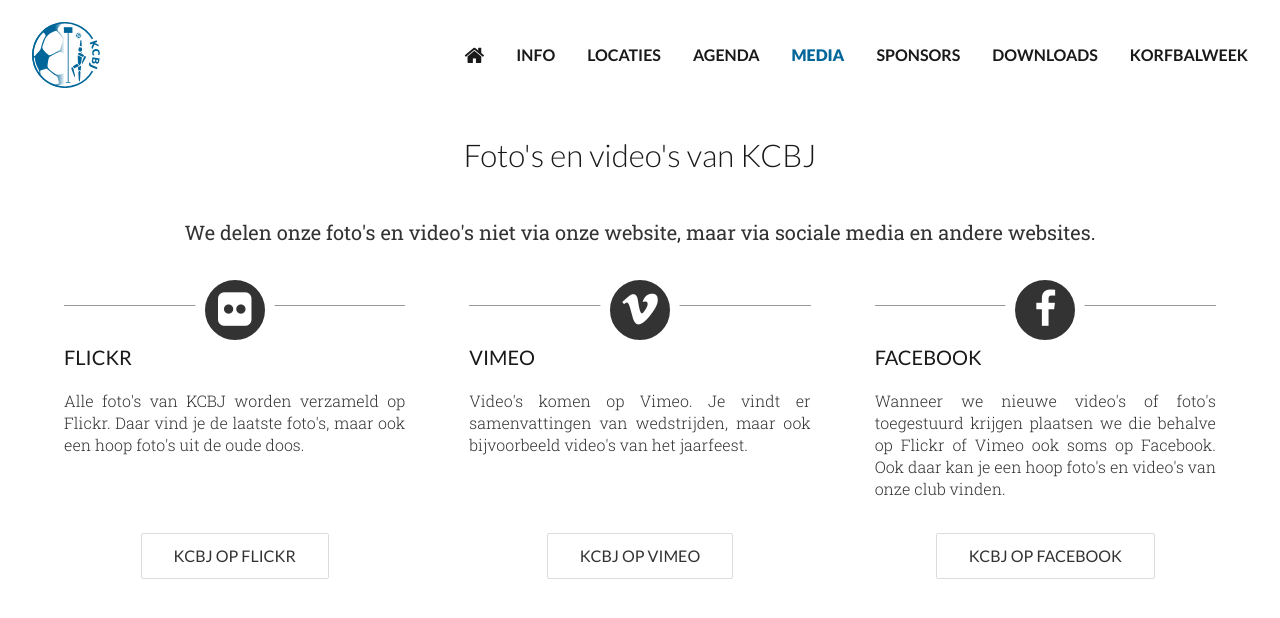
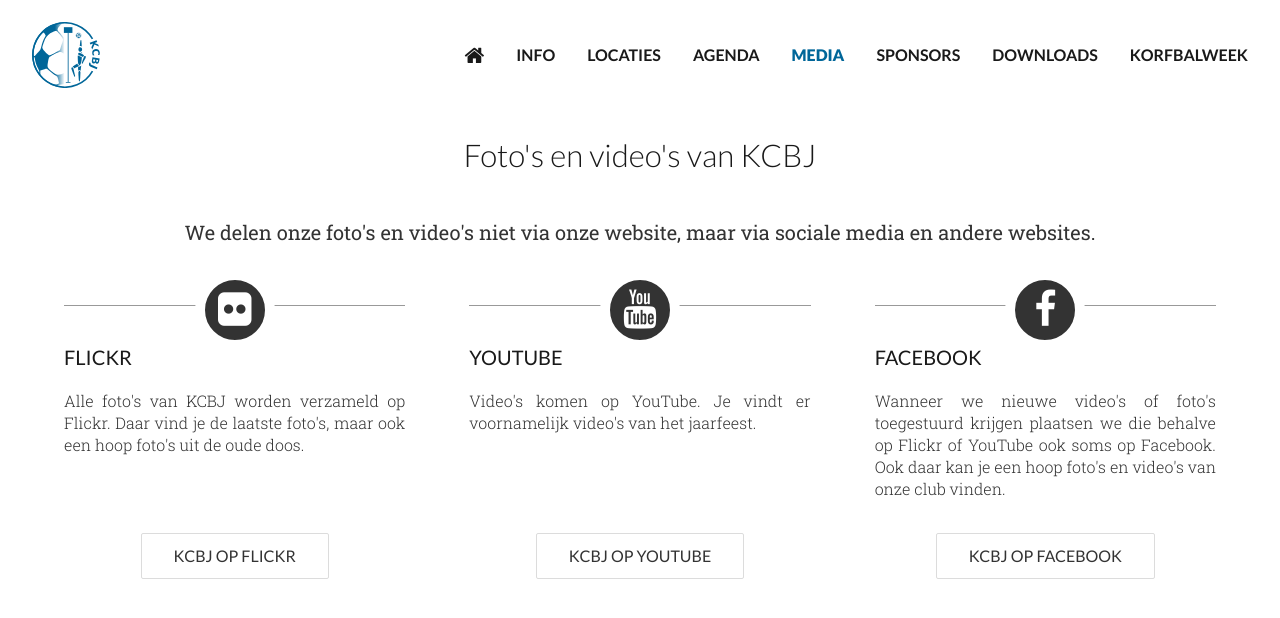
Before and after one commit to kcbj/kcbj.github.io, a Jekyll site: the page built from media/index.html, in a window 1280 px wide and 900 px high, cut to the strip 0-663 px from the top of the window. Shown: the top 618 px of the strip. Built offline with Jekyll 4.4.1, drawn with Linux system fonts in a browser that asks for light colours; nearby versions of some CDN libraries.

Commit message:
Moved videos from Vimeo to YouTube

```diff
--- a/_includes/footer.html
+++ b/_includes/footer.html
@@ -30,7 +30,7 @@
           fa-twitter"></i></a></li>
           <li><a href="http://flickr.com/photos/kcbj"><i class="fa
           fa-camera"></i></a></li>
-          <li><a href="http://vimeo.com/kcbj"><i class="fa fa-film"></i></a></li>
+          <li><a href="https://www.youtube.com/channel/UCG45o3tMROk3kBmDzn0ykwA/videos"><i class="fa fa-film"></i></a></li>
         </ul>
       </nav>
     </div>
--- a/media/index.html
+++ b/media/index.html
@@ -28,18 +28,17 @@
           </a>
         </div>
       </div>
-      <div class="column" id="vimeo">
+      <div class="column" id="youtube">
         <div class="icon-head">
-          <i class="fa fa-vimeo"></i>
+          <i class="fa fa-youtube"></i>
         </div>
-        <h2>Vimeo</h2>
+        <h2>YouTube</h2>
 
-        <p>Video's komen op Vimeo.  Je vindt er samenvattingen van wedstrijden,
-        maar ook bijvoorbeeld video's van het jaarfeest.</p>
+        <p>Video's komen op YouTube. Je vindt er voornamelijk video's van het jaarfeest.</p>
 
         <div class="buttons">
-          <a class="button more" href="http://vimeo.com/kcbj">
-            KCBJ op Vimeo
+          <a class="button more" href="https://www.youtube.com/channel/UCG45o3tMROk3kBmDzn0ykwA/videos">
+            KCBJ op YouTube
           </a>
         </div>
       </div>
@@ -50,7 +49,7 @@
         <h2>Facebook</h2>
 
         <p>Wanneer we nieuwe video's of foto's toegestuurd krijgen plaatsen we
-        die behalve op Flickr of Vimeo ook soms op Facebook.  Ook daar kan je
+        die behalve op Flickr of YouTube ook soms op Facebook.  Ook daar kan je
         een hoop foto's en video's van onze club vinden.</p>
 
         <div class="buttons">
```
Also changed, not shown: Gemfile.lock.
